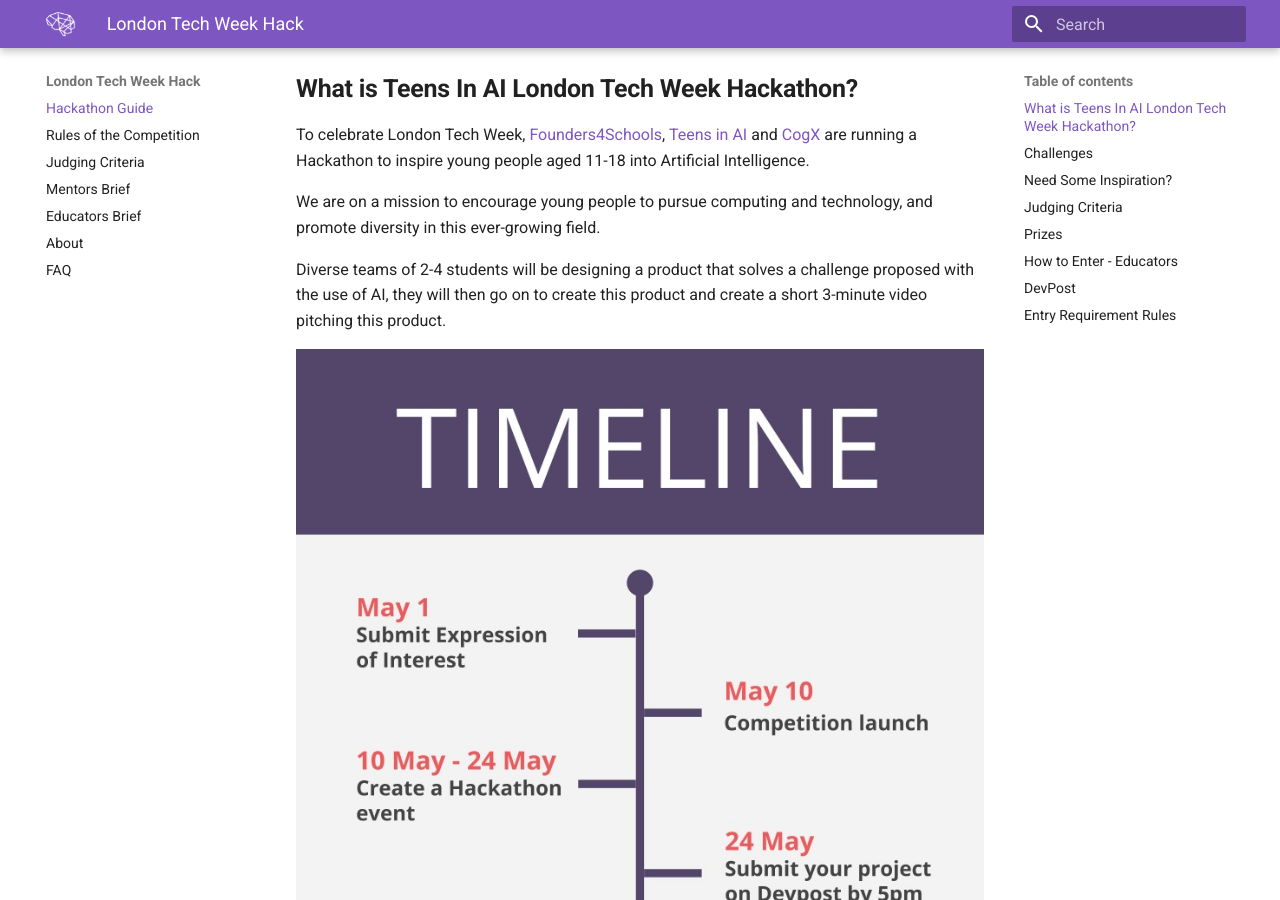
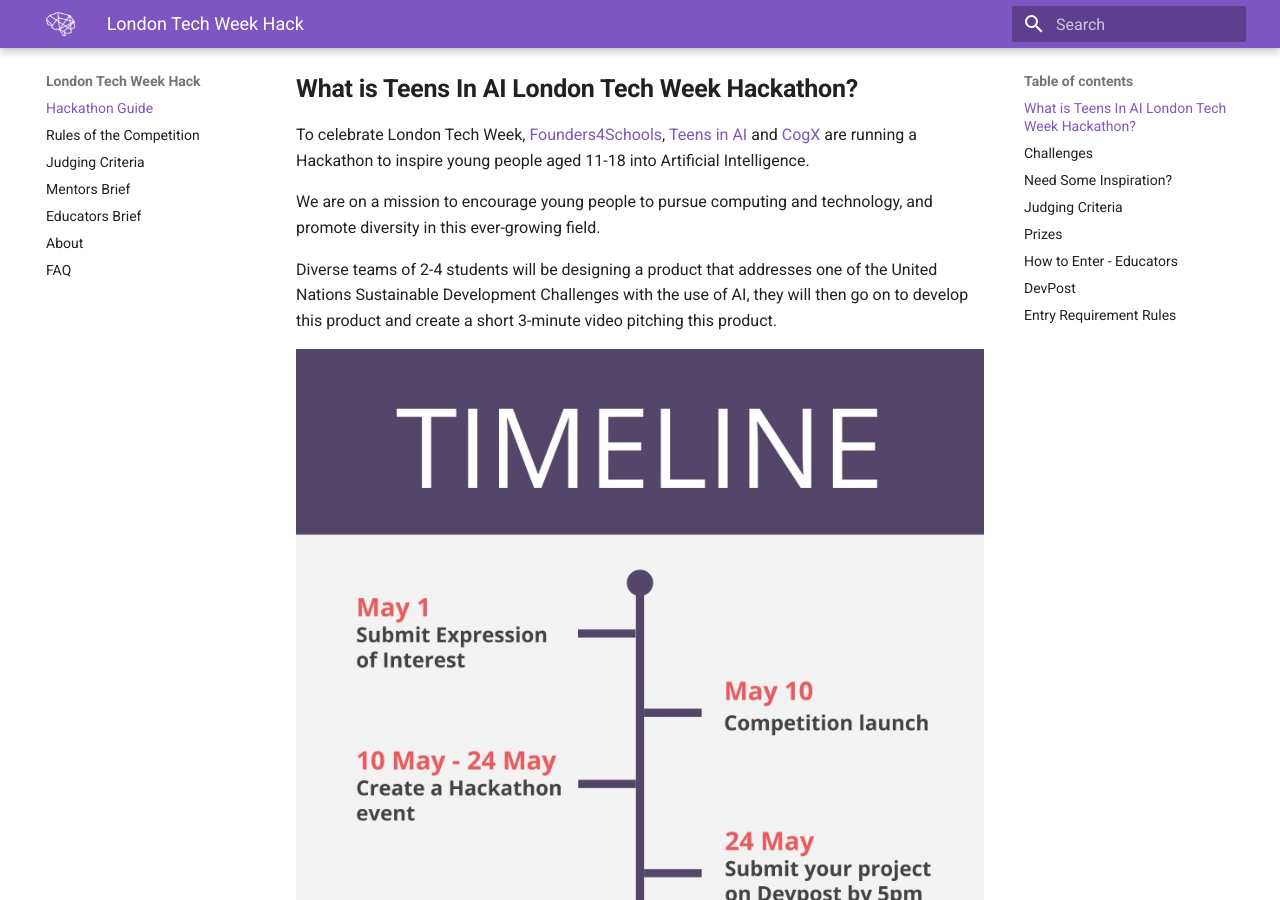
Before and after one commit to elenasinel/tech-week, an MkDocs documentation site: the page built from docs/index.md, in a window 1280 px wide and 900 px high, scrolled down 689 px. Built offline with MkDocs 1.6.1 and Material for MkDocs 9.7.7, drawn with Linux system fonts in a browser that asks for light colours.

Commit message:
Update Documentation “index”

```diff
--- a/docs/index.md
+++ b/docs/index.md
@@ -20,7 +20,7 @@
 
 We are on a mission to encourage young people to pursue computing and technology, and promote diversity in this ever-growing field.
 
-Diverse teams of 2-4 students will be designing a product that solves a challenge proposed with the use of AI, they will then go on to create this product and create a short 3-minute video pitching this product.
+Diverse teams of 2-4 students will be designing a product that addresses one of the United Nations Sustainable Development Challenges with the use of AI, they will then go on to develop this product and create a short 3-minute video pitching this product.
 
 ![](/images/whatsapp-image-2019-04-25-at-8.54.07-pm.jpeg)
 
```
